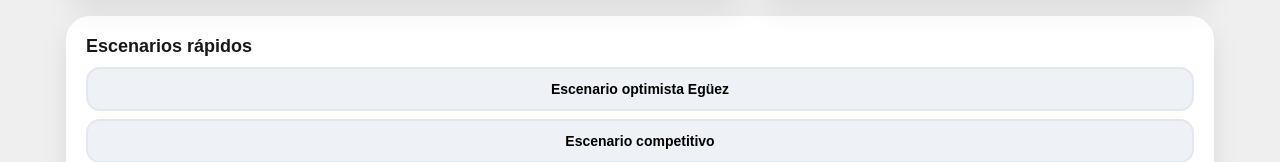
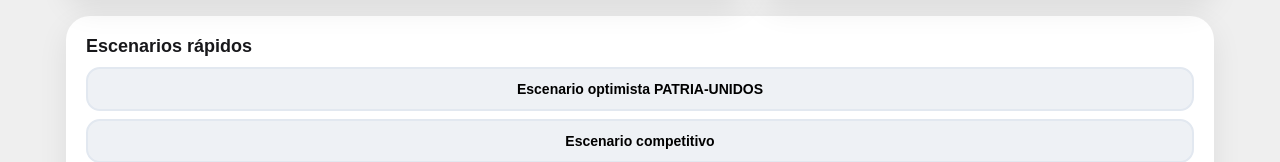
Before and after one commit to paul-pinto/simulador-beni, a Next.js app: page / in a window 1280 px wide. Shown: the part 565-727 px from the top of the page. Built offline with nearby package versions, Linux system fonts and the light colour scheme.

Commit message:
Rename scenario in PRESETS from 'Egüez' to 'PATRIA-UNIDOS'

```diff
--- a/app/page.js
+++ b/app/page.js
@@ -41,7 +41,7 @@
 
 const PRESETS = {
   optimista_eguez: {
-    nombre: "Escenario optimista Egüez",
+    nombre: "Escenario optimista PATRIA-UNIDOS",
     retencionIzquierda: 96,
     retencionDerecha: 90,
     fuentes: {
```
